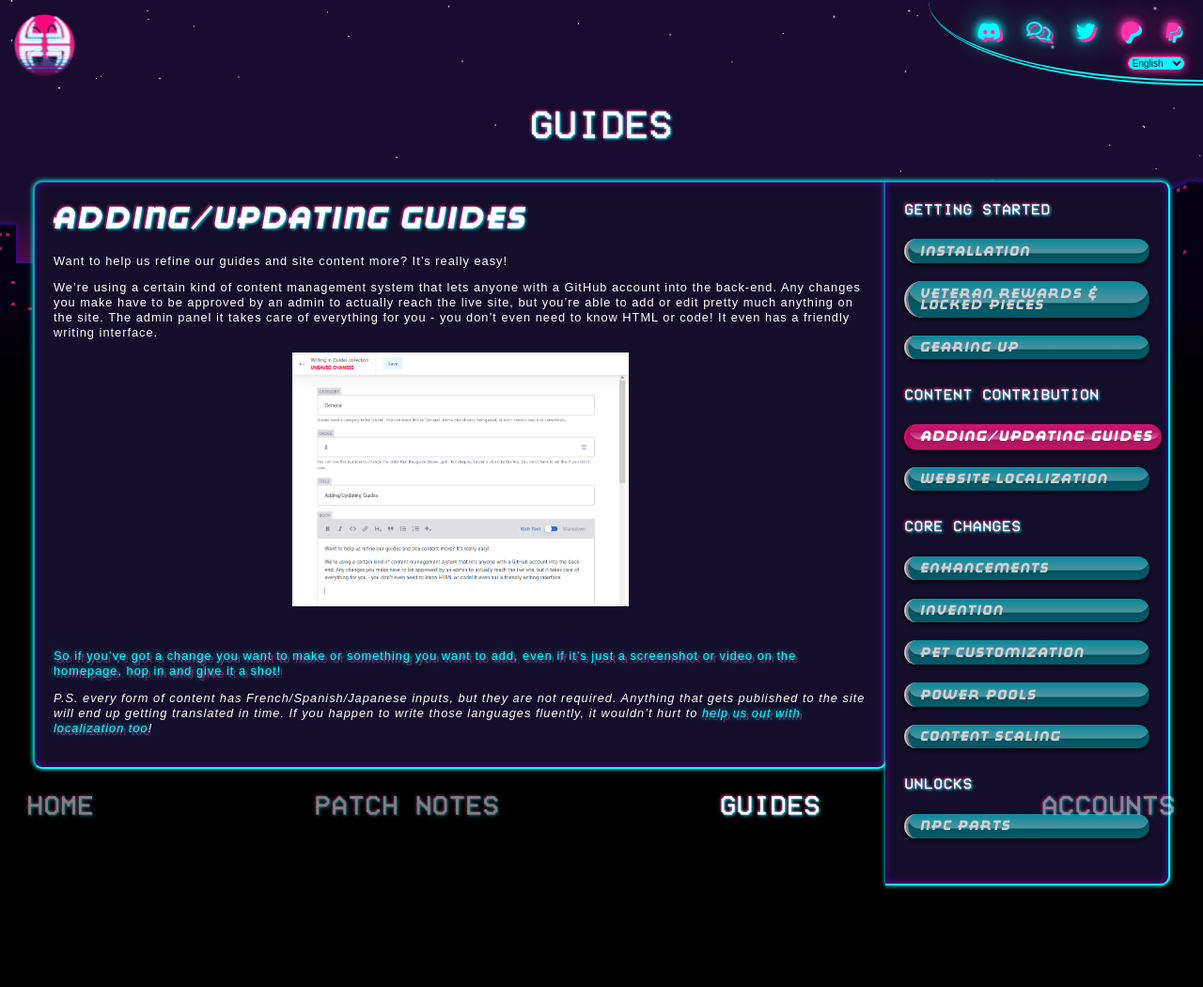
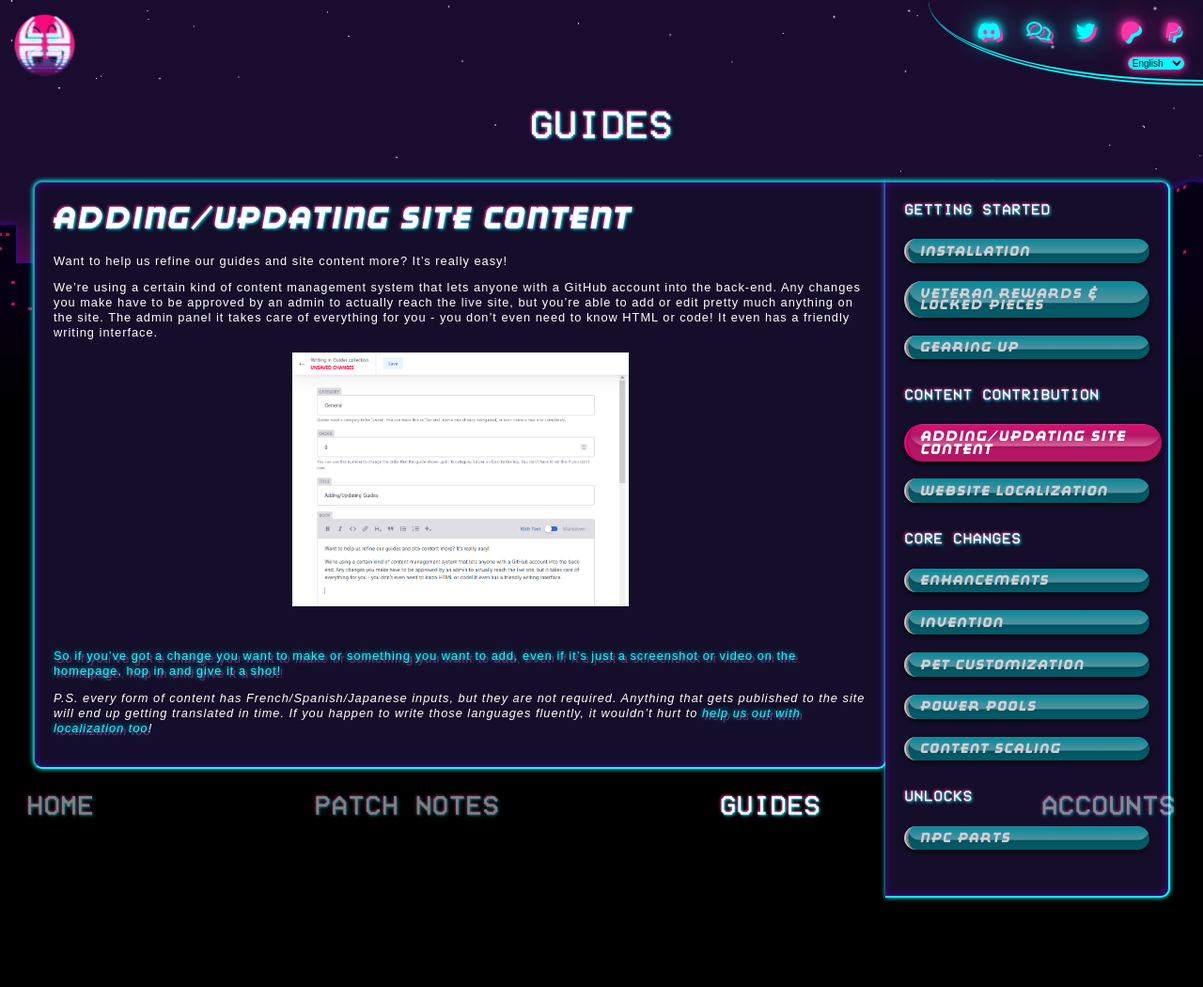
Before and after one commit to crekulon/tspy, a Jekyll site: the page built from _guides/adding-updating-guides.md, in a window 1280 px wide. Shown: the whole page at 94% size. Built offline with Jekyll 4.4.1, drawn with Linux system fonts in a browser that asks for light colours; nearby versions of some CDN libraries.

Commit message:
Update Guides “adding-updating-guides”

```diff
--- a/_guides/adding-updating-guides.md
+++ b/_guides/adding-updating-guides.md
@@ -1,7 +1,7 @@
 ---
 category: Content Contribution
 order: 0
-title: Adding/Updating Guides
+title: Adding/Updating Site Content
 ---
 Want to help us refine our guides and site content more? It's really easy!
 
```
